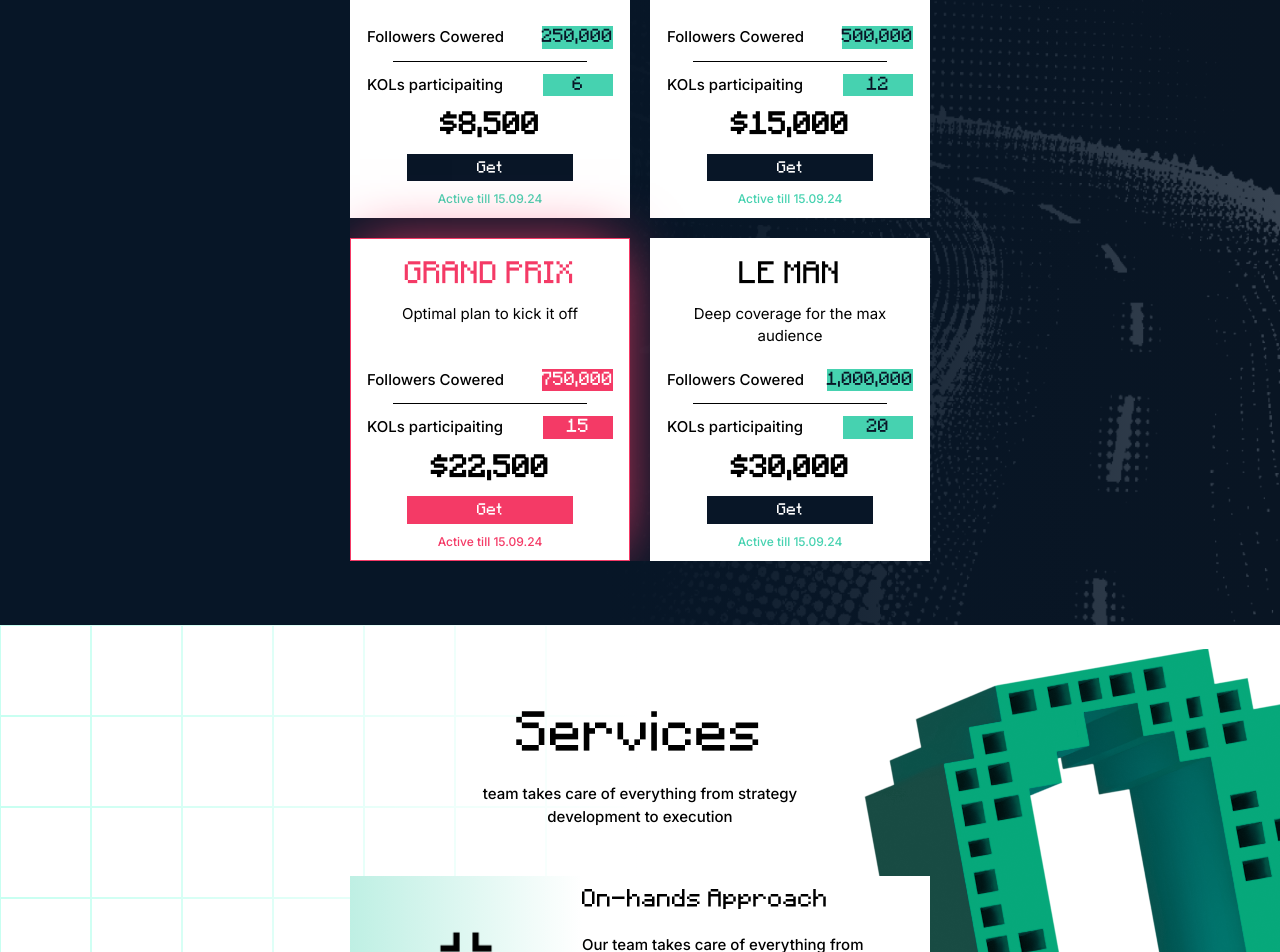
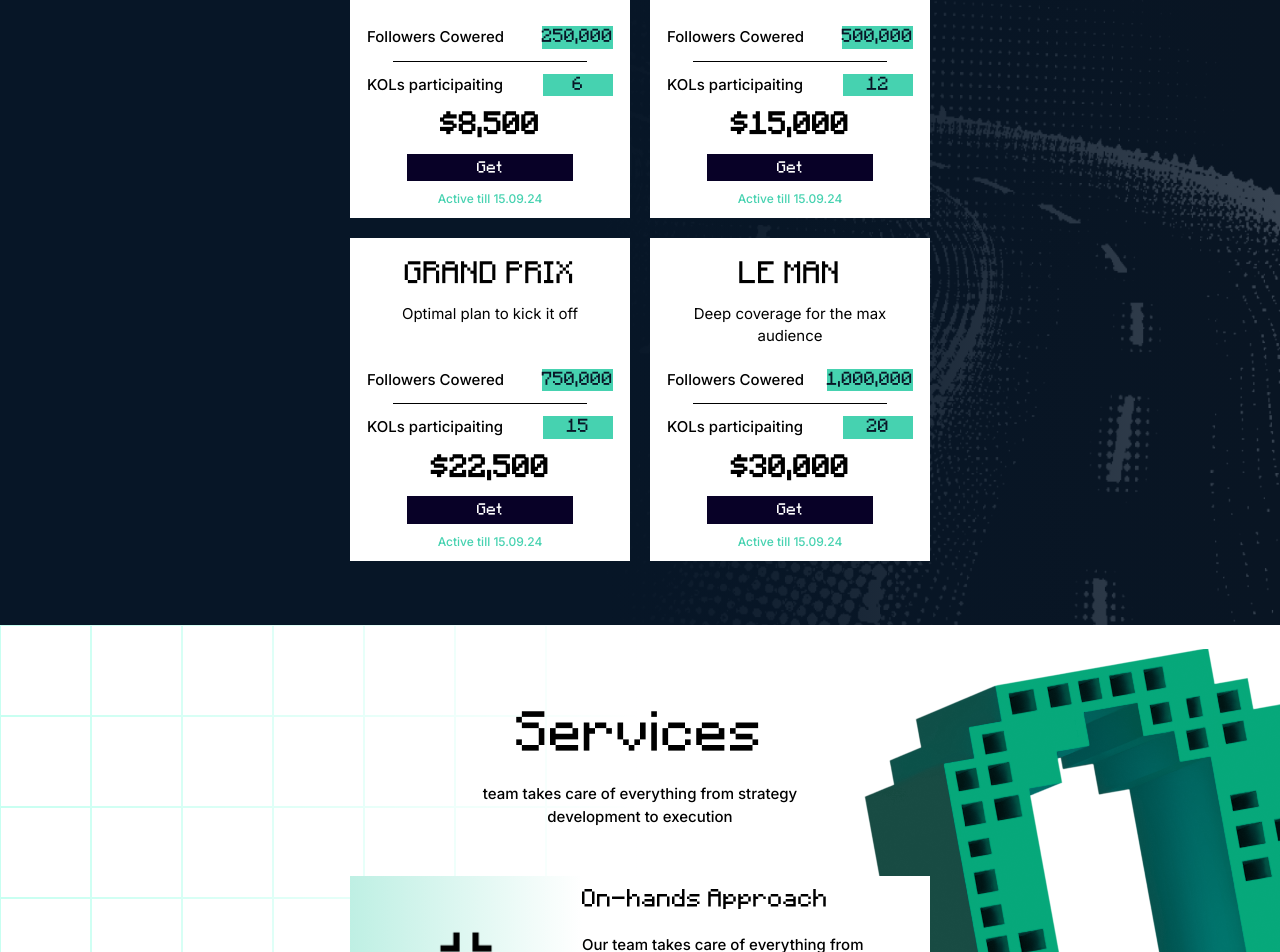
Before and after one commit to miron-khoruzhenko/web-o-track, a React (Vite) app: page / in a window 1280 px wide. Shown: the part 1813-2765 px from the top of the page. Built offline with nearby package versions, Linux system fonts and the light colour scheme.

Commit message:
package hover;

```diff
--- a/src/pages/Home/3.Package/index.tsx
+++ b/src/pages/Home/3.Package/index.tsx
@@ -110,17 +110,17 @@ const PackageCardDark = (
 
 	return (
 		<div
-			className={cn("package-card border snap-start md:opacity-100 transition-opacity border-white bg-white text-black text-center p-4 pb-[10px] w-[235px] aspect-auto md:aspect-auto md:w-auto ", isActive ? 'opacity-100' : 'opacity-50')}
+			className={cn("package-card group border snap-start md:opacity-100 transition-opacity border-white bg-white text-black text-center p-4 pb-[10px] w-[235px] aspect-auto md:aspect-auto md:w-auto hover:shadow-[0px_0px_60px_-10px_#F43A66] hover:border-[#f43a66] ", isActive ? 'opacity-100' : 'opacity-50')}
 			style={{
-				borderColor: color,
-				boxShadow: `0px 0px 60px -10px ${color}`
+				// borderColor: color,
+				// boxShadow: `0px 0px 60px -10px ${color}`
 			}}
 			data-index={index}
 		>
 			<div className="min-h-[80px] mb-4">
 				<h3
-					className={"mb-[10px] text-[25px] "}
-					style={{ color: color }}
+					className={"mb-[10px] text-[25px] transition-colors group-hover:text-[#F43A66] "}
+					// style={{ color: color }}
 				>{title}</h3>
 				<h4 className="text-[15px] font-[Inter] min-h-[50px]">{subtitle}</h4>
 			</div>
@@ -128,12 +128,12 @@ const PackageCardDark = (
 
 			<div className="">
 				<div className="flex items-center justify-between">
-					<p className="font-medium font-[Inter] whitespace-nowrap text-[15px] ">Followers Cowered</p>
+					<p className="font-medium font-[Inter] whitespace-nowrap text-[15px]  ">Followers Cowered</p>
 					<div
-						className="min-w-[70px] text-center text-[15px]"
+						className="min-w-[70px] text-center text-[15px] bg-[#46D2B0] transition-colors group-hover:bg-[#F43A66] text-[#081627]  group-hover:text-[#fff]"
 						style={{
-							backgroundColor: color === 'default' ? "#46D2B0" : color,
-							color: color === 'default' ? "#081627" : 'white'
+							// backgroundColor: color === 'default' ? "#46D2B0" : color,
+							// color: color === 'default' ? "#081627" : 'white'
 						}}>{followers}</div>
 				</div>
 
@@ -143,25 +143,25 @@ const PackageCardDark = (
 				<div className="flex items-center justify-between">
 					<p className="font-medium font-[Inter] whitespace-nowrap text-[15px] ">KOLs participaiting</p>
 					<div
-						className="min-w-[70px] text-center text-[15px]"
+						className="min-w-[70px] text-center text-[15px] bg-[#46D2B0] transition-colors group-hover:bg-[#F43A66] text-[#081627]  group-hover:text-[#fff]"
 						style={{
-							backgroundColor: color === 'default' ? "#46D2B0" : color,
-							color: color === 'default' ? "#081627" : 'white'
+							// backgroundColor: color === 'default' ? "#46D2B0" : color,
+							// color: color === 'default' ? "#081627" : 'white'
 						}}>{KOL}</div>
 				</div>
 
 				<strong className="my-[10px] text-[25px] block">${price}</strong>
 
 				<div
-					className="text-[13px] p-1 w-[166px] mx-auto mb-[10px]"
+					className="text-[13px] p-1 w-[166px] mx-auto mb-[10px] bg-[#080127] transition-colors group-hover:bg-[#F43A66] text-white"
 					style={{
-						backgroundColor: color === 'default' ? "#081627" : color,
-						color: color === 'default' ? "#fff" : 'white'
+						// backgroundColor: color === 'default' ? "#081627" : color,
+						// color: color === 'default' ? "#fff" : 'white'
 					}}
 				>Get</div>
 				<p
-					className="text-xs font-[Inter] font-medium"
-					style={{ color: color === 'default' ? "#46D2B0" : color }}
+					className="text-xs font-[Inter] font-medium text-[#46D2B0] transition-colors group-hover:text-[#F43A66]"
+					// style={{ color: color === 'default' ? "#46D2B0" : color }}
 				>Active till 15.09.24</p>
 			</div>
 		</div>
```
